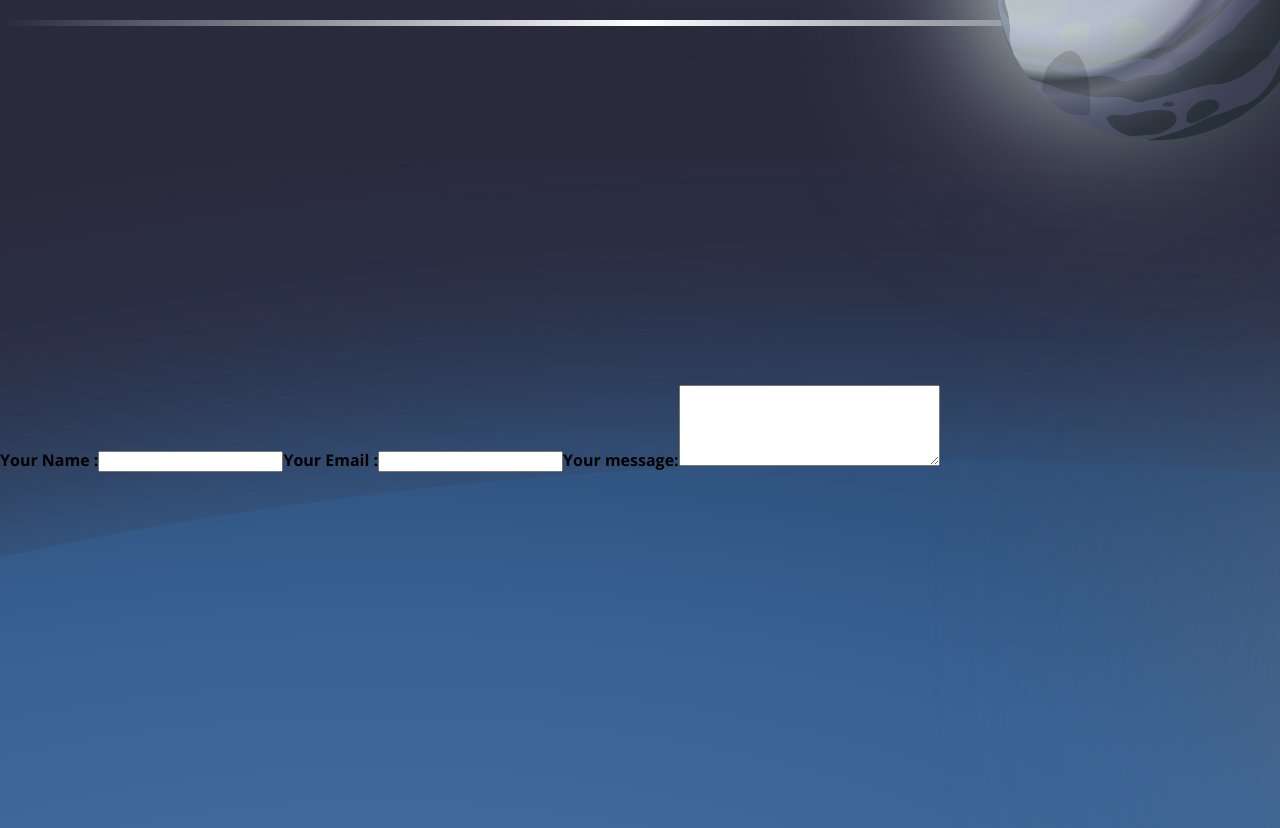
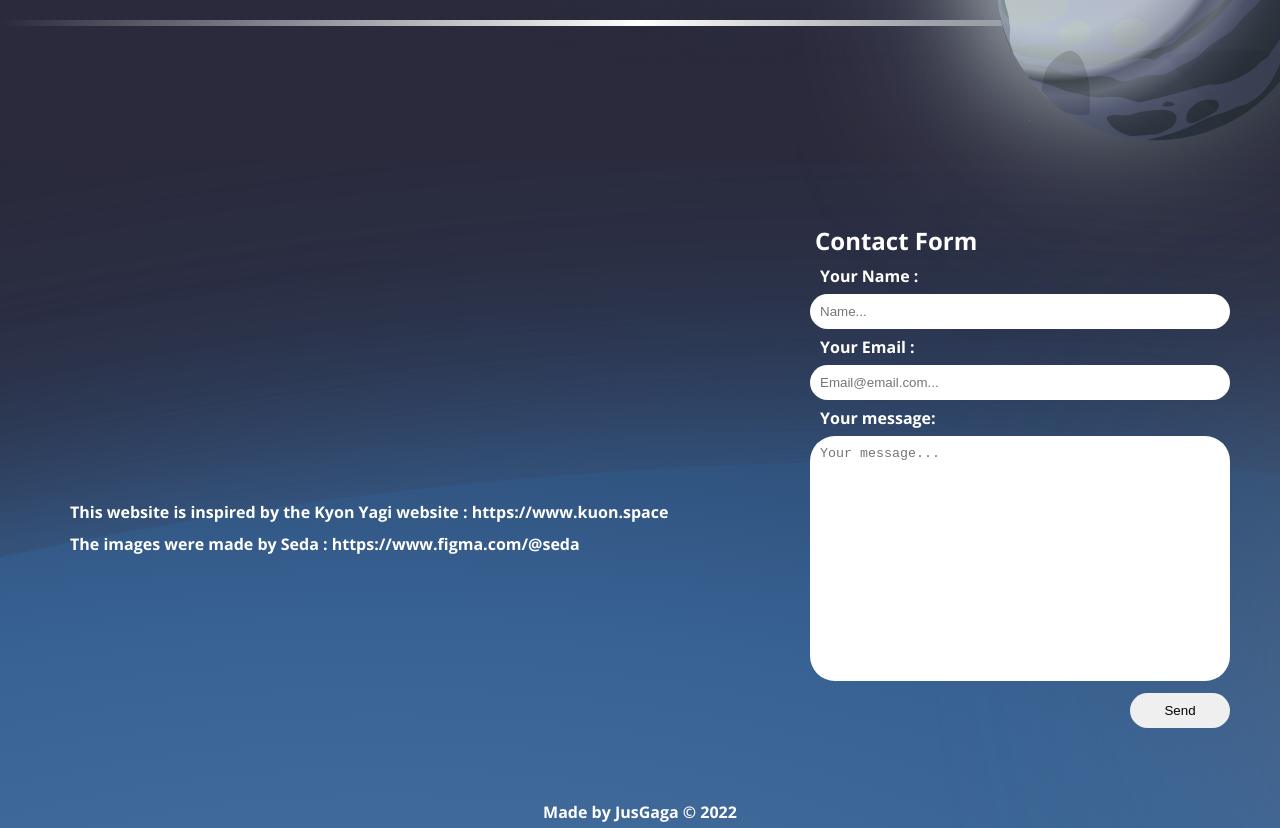
Before and after one commit to JusGaga/Portfolio-Gaetan, a React (Create React App) app: page / in a window 1280 px wide. Shown: the part 3180-4008 px from the top of the page. Built offline with nearby package versions, Linux system fonts and the light colour scheme.

Commit message:
Update footer

```diff
--- a/src/pages/pages/Footer.jsx
+++ b/src/pages/pages/Footer.jsx
@@ -10,22 +10,31 @@ const Footer = () => {
             <div className={"ContainerFooter"}>
                 <div className={"ContainerFooter2"}>
                     <div className={"leftFooter"}>
-
+                        <h1>This website is inspired by the Kyon Yagi website : https://www.kuon.space <br/>
+                            The images were made by Seda : https://www.figma.com/@seda</h1>
                     </div>
                     <div className={"RightFooter"}>
-                        <form action="#" id={"FormContact"}>
+                        <h1 style={{fontSize:'24px',marginBottom:"15px",marginLeft:"5px",color:"var(--white)"}}>Contact Form</h1>
+                        <form action="" id={"FormContact"}>
                             <label htmlFor="Name">Your Name :</label>
-                            <input type="text" name={"Name"} id={"Name"}/>
+                            <input type="text" name={"Name"} id={"Name"} placeholder={"Name..."}/>
                             <label htmlFor="Email">Your Email :</label>
-                            <input type="email" name={"Email"} id={"Email"}/>
+                            <input type="email" name={"Email"} id={"Email"} placeholder={"Email@email.com..."}/>
                             <label htmlFor="Messsage">Your message:</label>
-                            <textarea name={"Message"} id={"Message"} cols={30} rows={5}></textarea>
+                            <textarea name={"Message"} id={"Message"} cols={90} rows={15} placeholder={"Your message..."}></textarea>
+                            <div className={"btnFooter"}>
+                            <button>Send</button>
+                            </div>
                         </form>
                     </div>
                 </div>
                 <div className={"footer"}>
                     <img src={footer} alt="Footer"/>
                 </div>
+
+            </div>
+            <div className={"copy"}>
+                Made by JusGaga © 2022
             </div>
         </>
     );
--- a/src/styles/pages/Footer.css
+++ b/src/styles/pages/Footer.css
@@ -17,12 +17,62 @@
 }
 
 .ContainerFooter2{
-    position: absolute;
     z-index: 2;
+    width: 100%;
     display: flex;
+    justify-content: space-around;
     align-items: center;
 }
+.leftFooter{
+    color: var(--white);
+    margin-top: 200px ;
+    width: 600px;
+}
+
+.leftFooter h1{
+line-height: 2em;
+}
+
 .RightFooter{
+    margin-top: 100px ;
+    width: 400px;
     display: flex;
+    flex-wrap: wrap;
+}
 
+#FormContact *{
+    border:none;
+    outline: none;
 }
+
+#FormContact label{
+    color: var(--white)
+}
+
+#FormContact input, #FormContact label, #FormContact textarea{
+    margin-top: 10px;
+    margin-bottom: 10px;
+    width: 400px;
+    padding:10px;
+    border-radius: 25px;
+    resize: none;
+}
+
+#FormContact button {
+    width: 100px;
+    height: 35px;
+    border-radius: 25px;
+}
+
+.btnFooter{
+    display: flex;
+    justify-content: flex-end;
+}
+.copy{
+    color: var(--white);
+    display: flex;
+    justify-content: center;
+    position: relative;
+    bottom: -98vh;
+    z-index: 4;
+}
```
